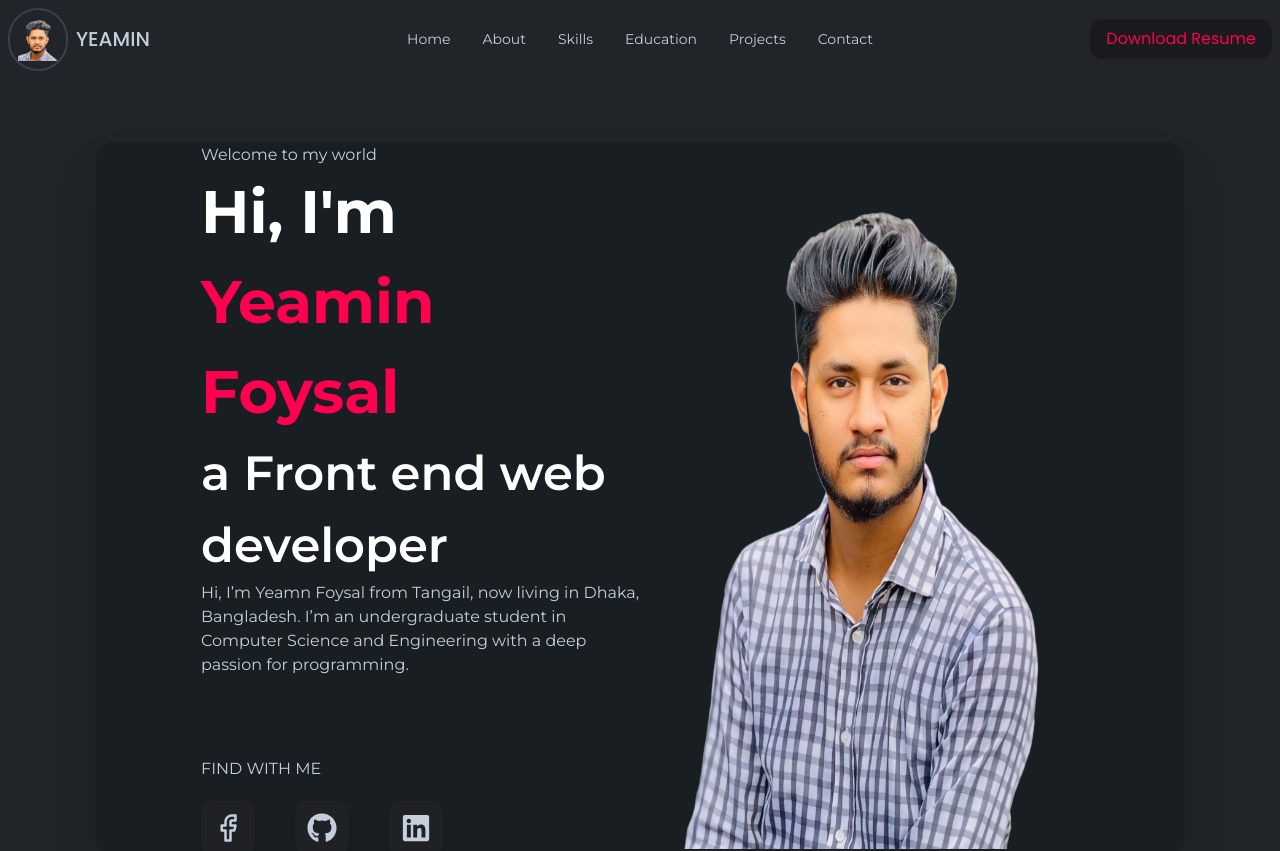
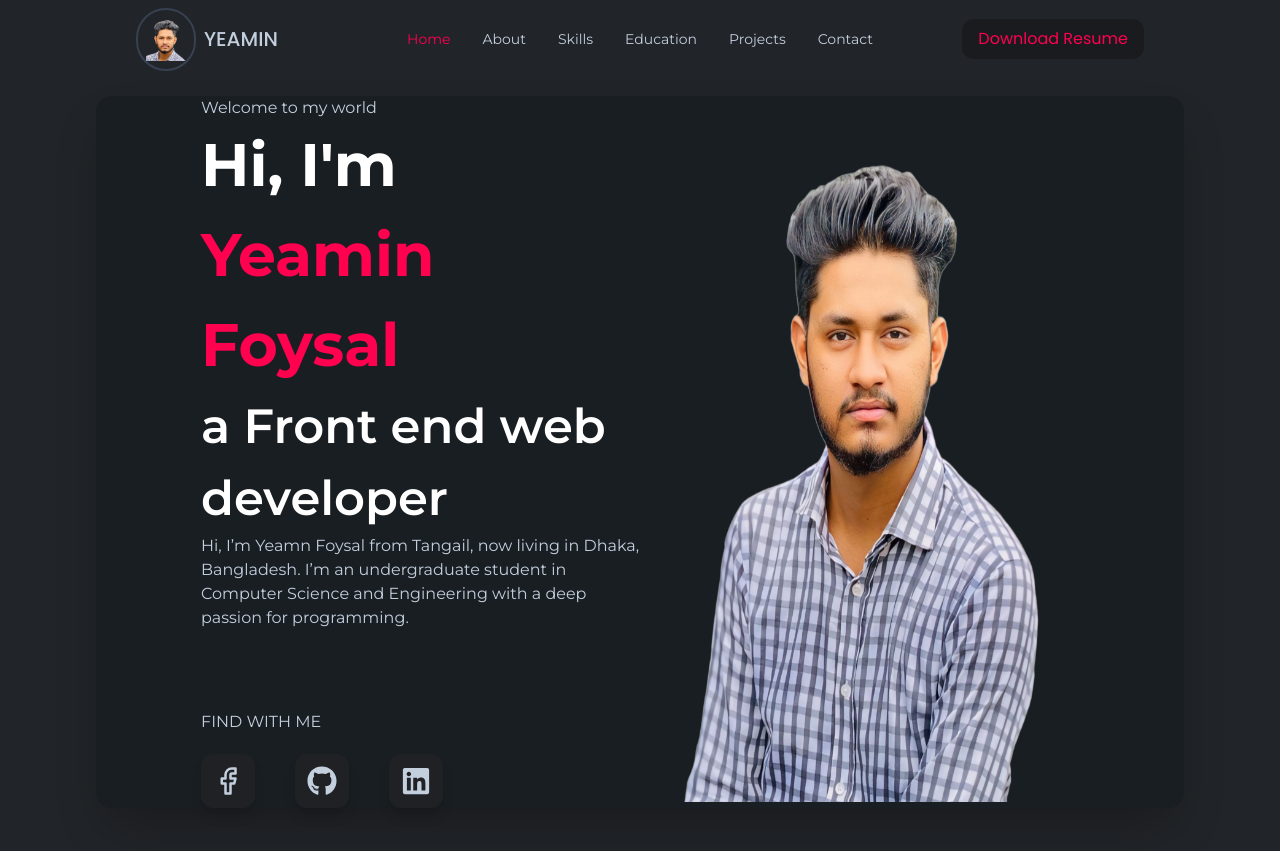
Before and after one commit to yeaminfoysal/Portfolio, a React (Vite) app: page / in a window 1280 px wide. Shown: the top 851 px of the page. Built offline with nearby package versions, Linux system fonts and the light colour scheme.

Commit message:
navbar active section package instilation complete

```diff
--- a/package.json
+++ b/package.json
@@ -16,6 +16,7 @@
     "react-dom": "^18.3.1",
     "react-icons": "^5.4.0",
     "react-router-dom": "^7.1.1",
+    "react-scroll": "^1.9.0",
     "sort-by": "^1.2.0"
   },
   "devDependencies": {
--- a/src/Pages/Home/About/About.jsx
+++ b/src/Pages/Home/About/About.jsx
@@ -4,7 +4,7 @@ import img from '../../../assets/png1.png'
 
 const About = () => {
     return (
-        <div id='about' className='w-[95%] lg:w-[70%] mx-auto flex flex-col lg:flex-row  justify-between items-center py-24 gap-20'>
+        <div id='about'  className='section w-[95%] lg:w-[70%] mx-auto flex flex-col lg:flex-row  justify-between items-center py-24 gap-20'>
             <div className='p-8 shadow-2xl rounded-2xl '>
                 <div className='bg-[#191e22] mx-auto rounded-2xl'>
                     <img className='w-[90%] mx-auto ' src={img} alt="" />
--- a/src/Pages/Home/Banner/Banner.jsx
+++ b/src/Pages/Home/Banner/Banner.jsx
@@ -6,7 +6,7 @@ import { FaGithub, FaLinkedin, FaLinkedinIn } from 'react-icons/fa';
 
 const Banner = () => {
     return (
-        <div className='py-16 overflow-hidden'>
+        <div id="home" className='section py-24 overflow-hidden'>
             <div className='grid grid-cols-1 lg:grid-cols-2 items-center justify-evenly mx-auto w-[95%] lg:w-[85%] bg-[#191e22] px-[20px] py-10 lg:py-0 lg:px-[105px] rounded-2xl shadow-2xl'>
                 <div className='font-secondery'>
                     <p>Welcome to my world</p>
--- a/src/Pages/Home/Contact/Contact.jsx
+++ b/src/Pages/Home/Contact/Contact.jsx
@@ -6,7 +6,7 @@ import { FaGithub, FaLinkedin } from 'react-icons/fa';
 
 const Contact = () => {
     return (
-        <div id='contact' className='py-20 text-center w-[95%] lg:w-[70%] mx-auto'>
+        <div id='contact' className='section py-20 text-center w-[95%] lg:w-[70%] mx-auto'>
             <p className='color-main uppercase font-secondery'>Contact With Me</p>
             <h1 className='text-[60px] font-[700]'>Contact</h1>
             <div className='grid grid-cols-1 lg:grid-cols-3 text-left mt-14 gap-10'>
--- a/src/Pages/Home/Education/Education.jsx
+++ b/src/Pages/Home/Education/Education.jsx
@@ -2,7 +2,7 @@ import React from 'react';
 
 const Education = () => {
     return (
-        <div id='education' className='py-20 text-center w-[95%] lg:w-[70%] mx-auto'>
+        <div id='education' className='section py-20 text-center w-[95%] lg:w-[70%] mx-auto'>
             <p className='color-main uppercase font-secondery'>See My Education Background</p>
             <h1 className='text-[60px] font-[700]'>My Education </h1>
             <div className='text-left grid grid-cols-1 gap-16 mt-10 outline-2 outline-slate-100 outline-offset-1'>
--- a/src/Pages/Home/Projects/Projects.jsx
+++ b/src/Pages/Home/Projects/Projects.jsx
@@ -6,7 +6,7 @@ import wintercherity from '../../../assets/Projects/wintercherity.png'
 
 const Projects = () => {
     return (
-        <div id='projects' className='py-20 text-center w-[95%] lg:w-[70%] mx-auto'>
+        <div id='projects' className='section py-20 text-center w-[95%] lg:w-[70%] mx-auto'>
             <p className='color-main uppercase font-secondery'>Here is a sample of projects I've worked on.</p>
             <h1 className='text-[60px] font-[700]'>Selected projects</h1>
             <div className='flex flex-col mt-10 gap-16'>
--- a/src/Pages/Home/Skills/Skill.jsx
+++ b/src/Pages/Home/Skills/Skill.jsx
@@ -8,7 +8,7 @@ import mongodbImg from '../../../assets/Skills/mongodb.png'
 
 const Skill = () => {
     return (
-        <div id='skills' className='text-center py-20 overflow-hidden'>
+        <div id='skills' className='section text-center py-20 overflow-hidden'>
             <p className='color-main uppercase font-secondery'>See my expertise</p>
             <h1 className='text-[60px] font-[700]'>My Skills </h1>
             <div className='grid grid-cols-1 md:grid-cols-2 xl:grid-cols-6 w-[70%] mx-auto items-center mt-14'>
--- a/src/Shared/Navbar/Navbar.jsx
+++ b/src/Shared/Navbar/Navbar.jsx
@@ -1,17 +1,18 @@
-import { Link } from "react-router-dom";
+import { Link } from "react-scroll";
 import passportImg from '../../../src/assets/passport.png'
 
 const Navbar = () => {
     const links = <>
-        <li> <a href={'/'}>Home</a> </li>
-        <li> <a href="#about">About</a> </li>
-        <li> <a href={'#skills'}>Skills</a></li>
-        <li> <a href={'#education'}>Education</a></li>
-        <li> <a href={'#projects'}>Projects</a></li>
-        <li> <a href={'#contact'}>Contact</a></li>
+        <li> <Link activeClass="active" to="home" spy={true} smooth={true} offset={-50} duration={500}>Home</Link> </li>
+        <li> <Link activeClass="active" to="about" spy={true} smooth={true} offset={-50} duration={500}>About</Link> </li>
+        <li> <Link activeClass="active" to="skills" spy={true} smooth={true} offset={-50} duration={500}>Skills</Link></li>
+        <li> <Link activeClass="active" to="education" spy={true} smooth={true} offset={-50} duration={500}>Education</Link></li>
+        <li> <Link activeClass="active" to="projects" spy={true} smooth={true} offset={-50} duration={500}>Projects</Link></li>
+        <li> <Link activeClass="active" to="contact" spy={true} smooth={true} offset={-50} duration={500}>Contact</Link></li>
     </>
     return (
-        <div className="navbar bg-main">
+        <div className="fixed top-0 w-full bg-[#212428]">
+            <div className=" navbar bg-main w-[80%]  mx-auto">
                 <div className="navbar-start gap-2">
                     <div className="border-2 border-gray-700 rounded-full p-2"><img className="w-[40px]" src={passportImg} alt="" /></div>
                     <div><p className="font-medium text-xl font-secondey">YEAMIN</p></div>
@@ -29,6 +30,7 @@ const Navbar = () => {
                     </button>
                 </div>
             </div>
+        </div>
     );
 };
 
--- a/src/index.css
+++ b/src/index.css
@@ -27,3 +27,7 @@ h1, h2, h3, h4, h5{
 .bg-main{
   background-color: #212428
 }
+.active {
+  color: #ff014f !important;
+  background-color: #212428 !important;
+}
```
Also changed, not shown: 1 other file (tests, documents, lock files or other folders). Lines whose indentation alone changed are shown as unchanged.
